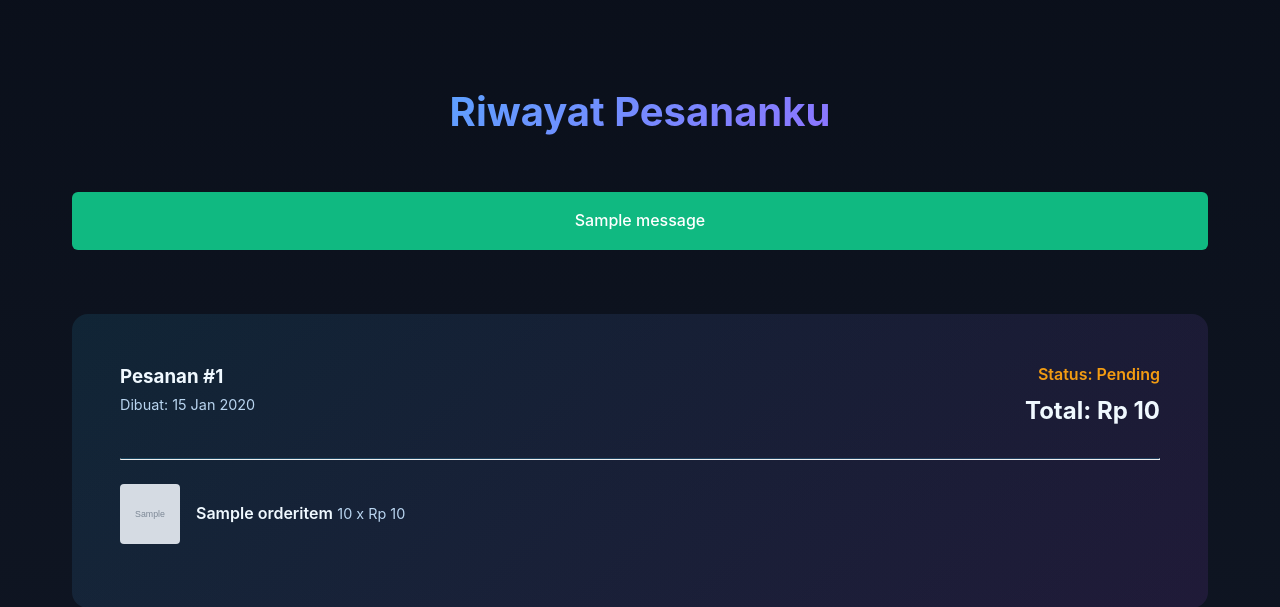
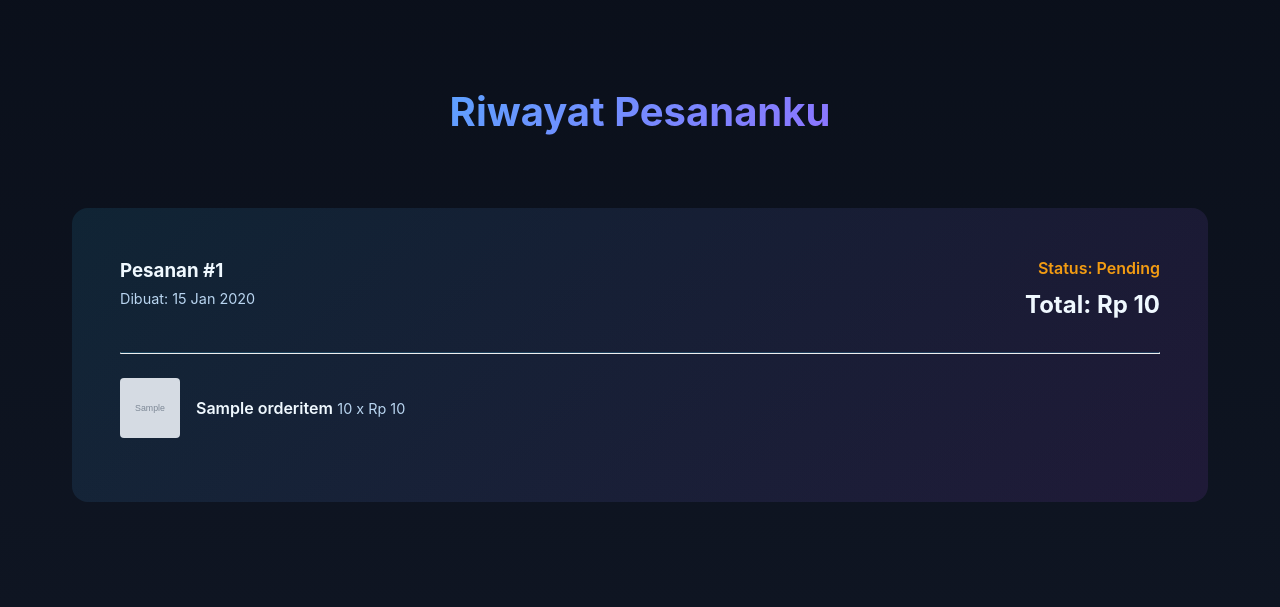
Before and after one commit to rahmatsigma/TechSpark, a Django app: page /pesananku/ in a window 1280 px wide. Shown: the part 71-678 px from the top of the page. Run offline with Django 5.2, Linux system fonts and the light colour scheme; a user stored in the database is signed in; tables that the repository leaves empty hold one stand-in row (values such as "Sample post"); grey boxes marked "Sample" are stand-in pictures; one stand-in notice (Sample message) is shown.

Commit message:
refacktor: layou

```diff
--- a/techspark/templates/pages/base.html
+++ b/techspark/templates/pages/base.html
@@ -10,7 +10,11 @@
     <meta name="description" content="Temukan elektronik terkini di TechSpark. Belanja laptop, smartphone, audio, dan kamera dengan kualitas premium dan harga terbaik.">
 
     <link rel="stylesheet" href="{% static 'css/style.css' %}">
+
     <link rel="stylesheet" href="https://cdn.jsdelivr.net/npm/bootstrap-icons@1.11.3/font/bootstrap-icons.min.css">
+
+    {% block extra_head %}{% endblock %}
+
 </head>
 <body>
     <nav>
--- a/techspark/templates/pages/order_history.html
+++ b/techspark/templates/pages/order_history.html
@@ -7,14 +7,6 @@
 {% block content %}
 <div class="container" style="padding-top: 5rem; min-height: 80vh;">
     <h2 class="section-title">Riwayat Pesananku</h2>
-
-    {% if messages %}
-        {% for message in messages %}
-        <div class="message-box {% if message.tags == 'error' %}message-error{% else %}message-success{% endif %}" style="margin-bottom: 2rem;">
-            {{ message }}
-        </div>
-        {% endfor %}
-    {% endif %}
 
     {% for order in orders %}
     <div class="newsletter" style="margin-bottom: 2rem; text-align: left;">
```
